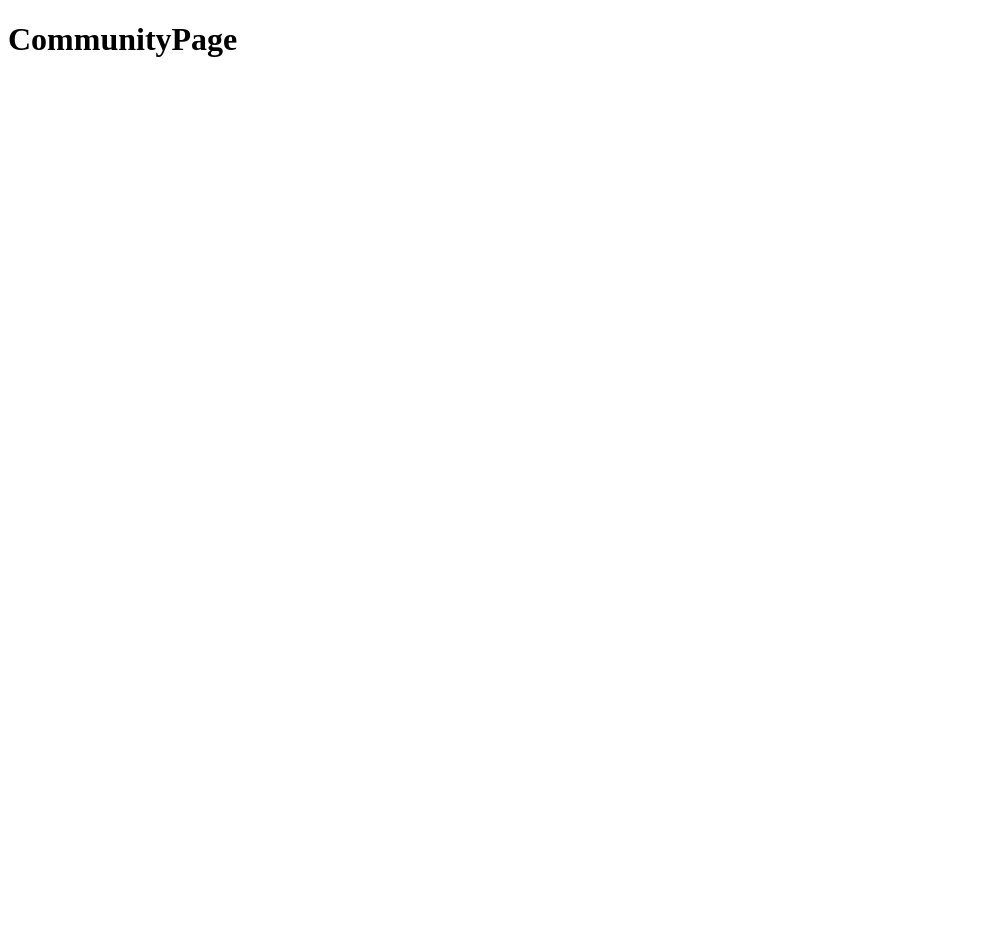
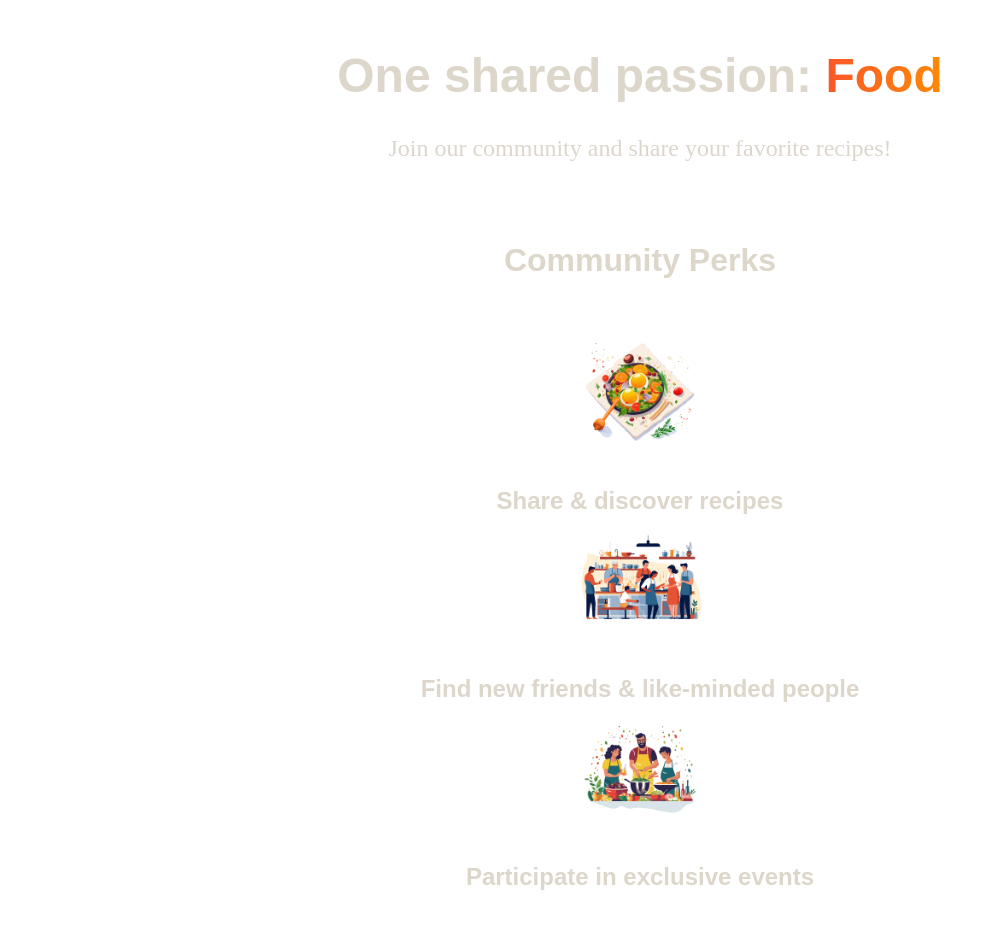
Before and after one commit to MrBijay7000/ReacNext_Food_App, a Next.js app: page /community in a window 1280 px wide. Shown: the top 928 px of the page, without its empty margins (0-994 px from the left). Before the commit the page ends 800 px from the top, so only its background shows below. Built offline with nearby package versions, Linux system fonts and the light colour scheme.

Commit message:
Navlinks updated

```diff
--- a/app/community/page.js
+++ b/app/community/page.js
@@ -1,3 +1,40 @@
+import Image from "next/image";
+
+import mealIcon from "@/assets/icons/meal.png";
+import communityIcon from "@/assets/icons/community.png";
+import eventsIcon from "@/assets/icons/events.png";
+import classes from "./page.module.css";
+
 export default function CommunityPage() {
-  return <h1>CommunityPage</h1>;
+  return (
+    <>
+      <header className={classes.header}>
+        <h1>
+          One shared passion: <span className={classes.highlight}>Food</span>
+        </h1>
+        <p>Join our community and share your favorite recipes!</p>
+      </header>
+      <main className={classes.main}>
+        <h2>Community Perks</h2>
+
+        <ul className={classes.perks}>
+          <li>
+            <Image src={mealIcon} alt="A delicious meal" />
+            <p>Share & discover recipes</p>
+          </li>
+          <li>
+            <Image src={communityIcon} alt="A crowd of people, cooking" />
+            <p>Find new friends & like-minded people</p>
+          </li>
+          <li>
+            <Image
+              src={eventsIcon}
+              alt="A crowd of people at a cooking event"
+            />
+            <p>Participate in exclusive events</p>
+          </li>
+        </ul>
+      </main>
+    </>
+  );
 }
--- /dev/null
+++ b/app/community/page.module.css
@@ -0,0 +1,61 @@
+.header {
+  gap: 3rem;
+  margin: 3rem auto 5rem auto;
+  width: 90%;
+  max-width: 75rem;
+  color: #ddd6cb;
+  font-size: 1.5rem;
+  text-align: center;
+}
+
+.header h1 {
+  font-family: "Montserrat", sans-serif;
+}
+
+.highlight {
+  background: linear-gradient(90deg, #f9572a, #ff8a05);
+  background-clip: text;
+  -webkit-background-clip: text;
+  -webkit-text-fill-color: transparent;
+}
+
+.main {
+  width: 90%;
+  max-width: 40rem;
+  margin: 0 auto;
+  text-align: center;
+}
+
+.main h2 {
+  font-family: "Montserrat", sans-serif;
+  font-size: 2rem;
+  margin-bottom: 3rem;
+  color: #ddd6cb;
+}
+
+.perks {
+  list-style: none;
+  margin: 3rem 0;
+  padding: 0;
+}
+
+.perks li {
+  display: flex;
+  flex-direction: column;
+  align-items: center;
+  gap: 2rem;
+}
+
+.perks img {
+  width: 8rem;
+  height: 8rem;
+  object-fit: contain;
+}
+
+.perks p {
+  font-family: "Montserrat", sans-serif;
+  font-size: 1.5rem;
+  font-weight: bold;
+  margin: 0;
+  color: #ddd6cb;
+}
--- a/components/main-header/main-header.js
+++ b/components/main-header/main-header.js
@@ -3,6 +3,7 @@
 import classes from "./main-header.module.css";
 import Image from "next/image";
 import MainHeaderBackground from "./main-header-background";
+import NavLink from "./nav-link";
 
 export default function MainHeader() {
   return (
@@ -17,10 +18,10 @@
         <nav className={classes.nav}>
           <ul>
             <li>
-              <Link href="/meals">Browse Meals</Link>
+              <NavLink href="/meals"> Browse Meals</NavLink>
             </li>
             <li>
-              <Link href="/community">Foodies Community</Link>
+              <NavLink href="/community">Foodies Community</NavLink>
             </li>
           </ul>
         </nav>
```
Also changed, not shown: components/main-header/main-header.module.css (+0 -24 lines), components/main-header/nav-link.js (added, +21 -0 lines), components/main-header/nav-link.module.css (added, +23 -0 lines).
